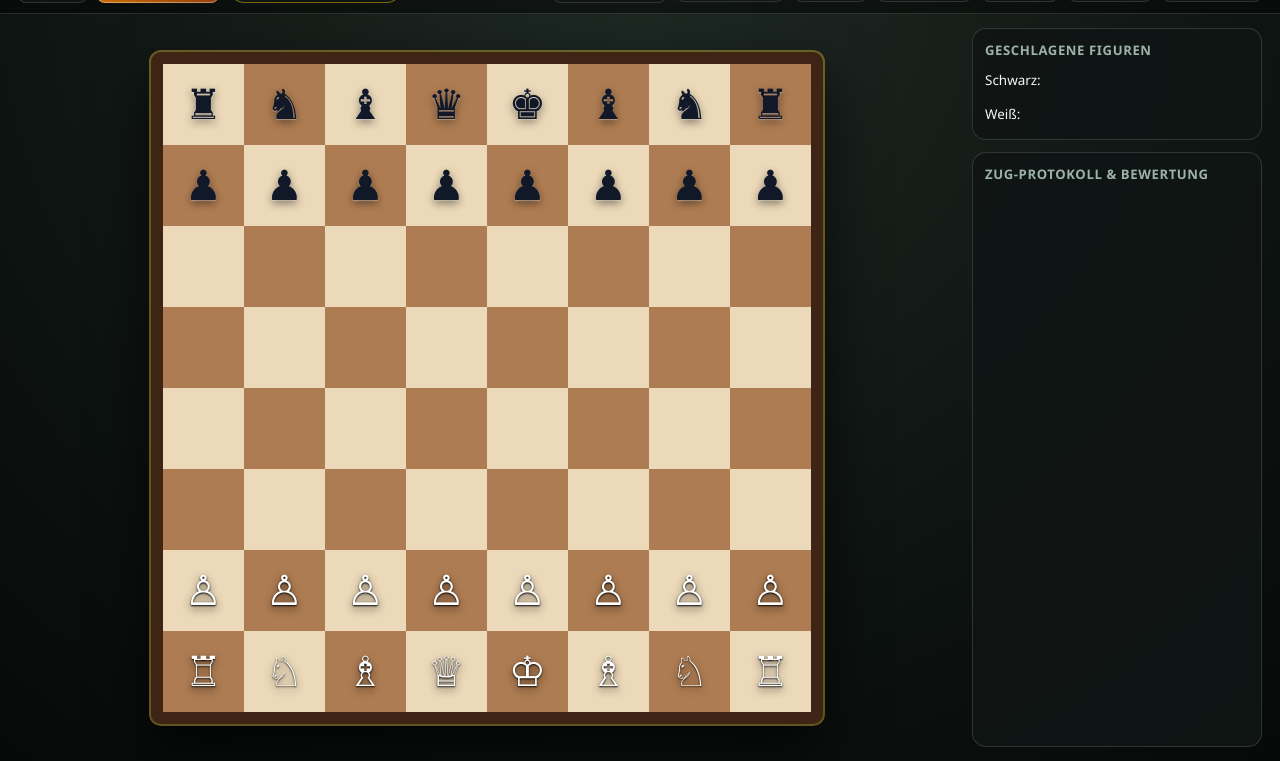
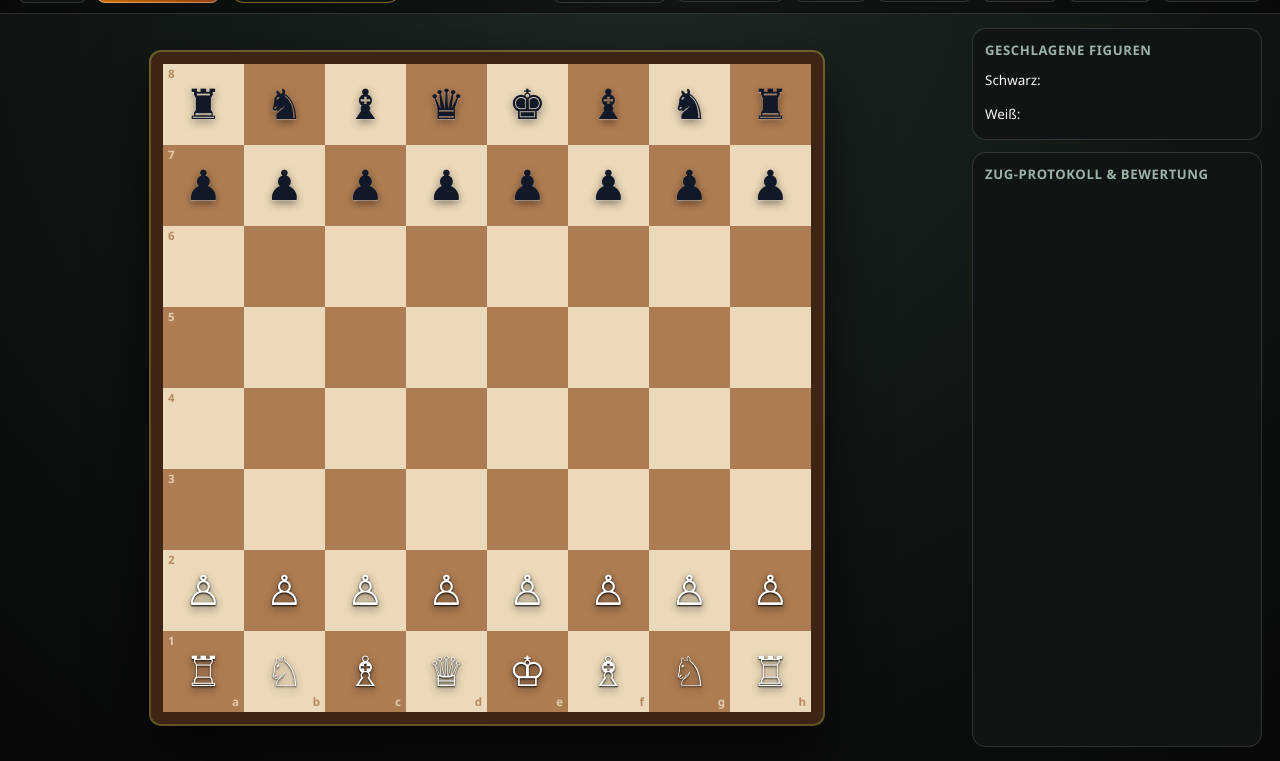
Before and after one commit to Florian306/Tapletop, a plain HTML site: page schach/index.html in a window 1280 px wide. Shown: the part 39-800 px from the top of the page. Drawn offline with Linux system fonts and the light colour scheme.

Commit message:
Add a-h and 1-8 coordinates to chessboard squares

```diff
--- a/schach/js/game.js
+++ b/schach/js/game.js
@@ -508,6 +508,19 @@
                     sq.appendChild(span);
                 }
 
+                if (c === 0) {
+                    const rank = document.createElement('span');
+                    rank.className = 'coord-rank';
+                    rank.textContent = String(8 - r);
+                    sq.appendChild(rank);
+                }
+                if (r === 7) {
+                    const file = document.createElement('span');
+                    file.className = 'coord-file';
+                    file.textContent = FILES[c];
+                    sq.appendChild(file);
+                }
+
                 sq.addEventListener('click', () => handleSquareClick(r, c));
                 dom.board.appendChild(sq);
             }
--- a/schach/styles.css
+++ b/schach/styles.css
@@ -147,6 +147,20 @@ body {
 .piece.w { color: #ffffff; text-shadow: 0 1px 2px #000; }
 .piece.b { color: #111827; text-shadow: 0 1px 1px rgba(255, 255, 255, 0.35); }
 
+.coord-rank, .coord-file {
+    position: absolute;
+    font-size: 0.72rem;
+    font-weight: 800;
+    pointer-events: none;
+    line-height: 1;
+    opacity: 0.85;
+}
+
+.coord-rank { top: 4px; left: 5px; }
+.coord-file { bottom: 4px; right: 5px; }
+.sq.light .coord-rank, .sq.light .coord-file { color: var(--dark-sq); }
+.sq.dark .coord-rank, .sq.dark .coord-file { color: var(--light-sq); }
+
 .sidebar { display: flex; flex-direction: column; gap: 12px; min-height: 0; }
 
 .panel {
```
